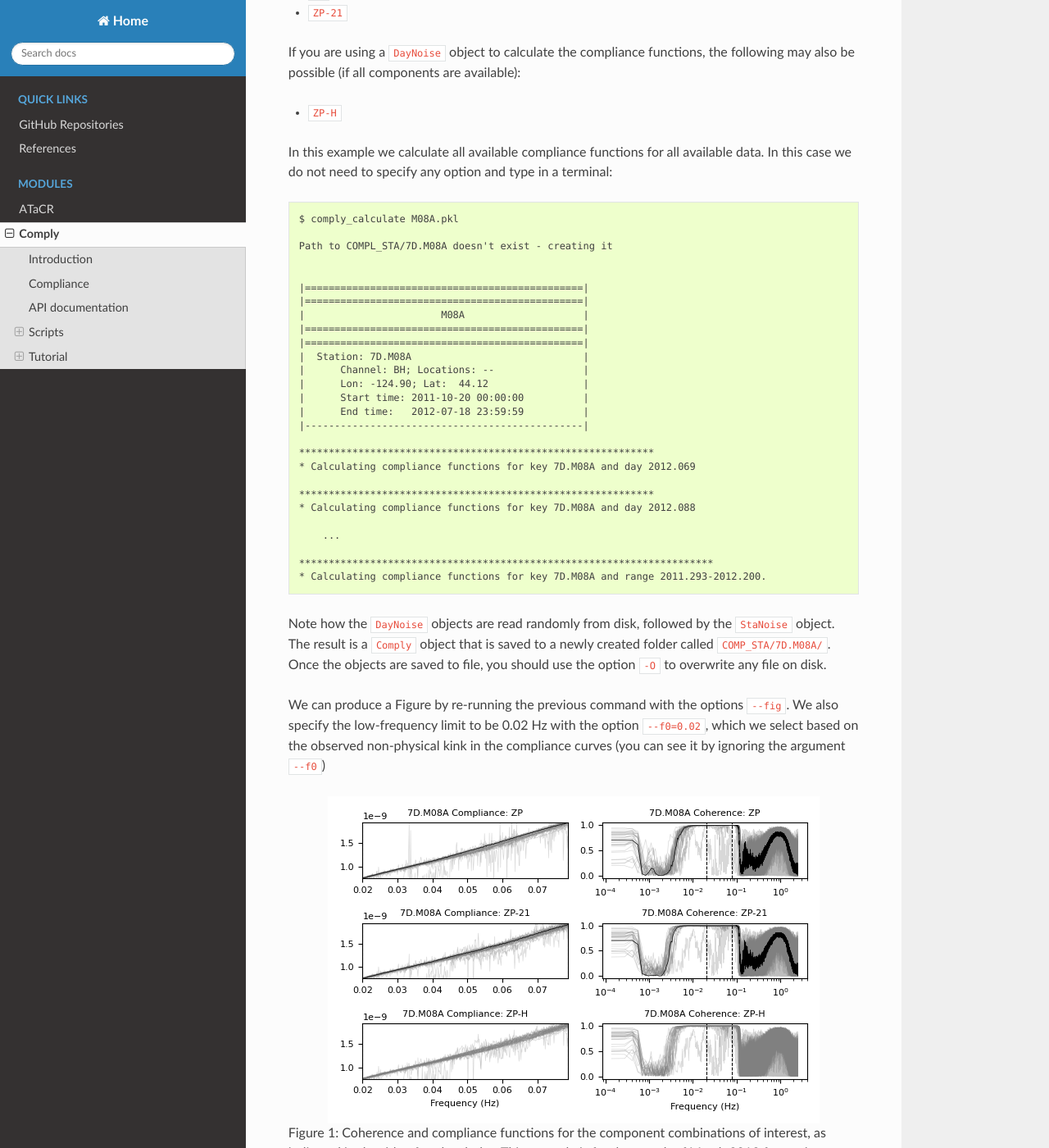
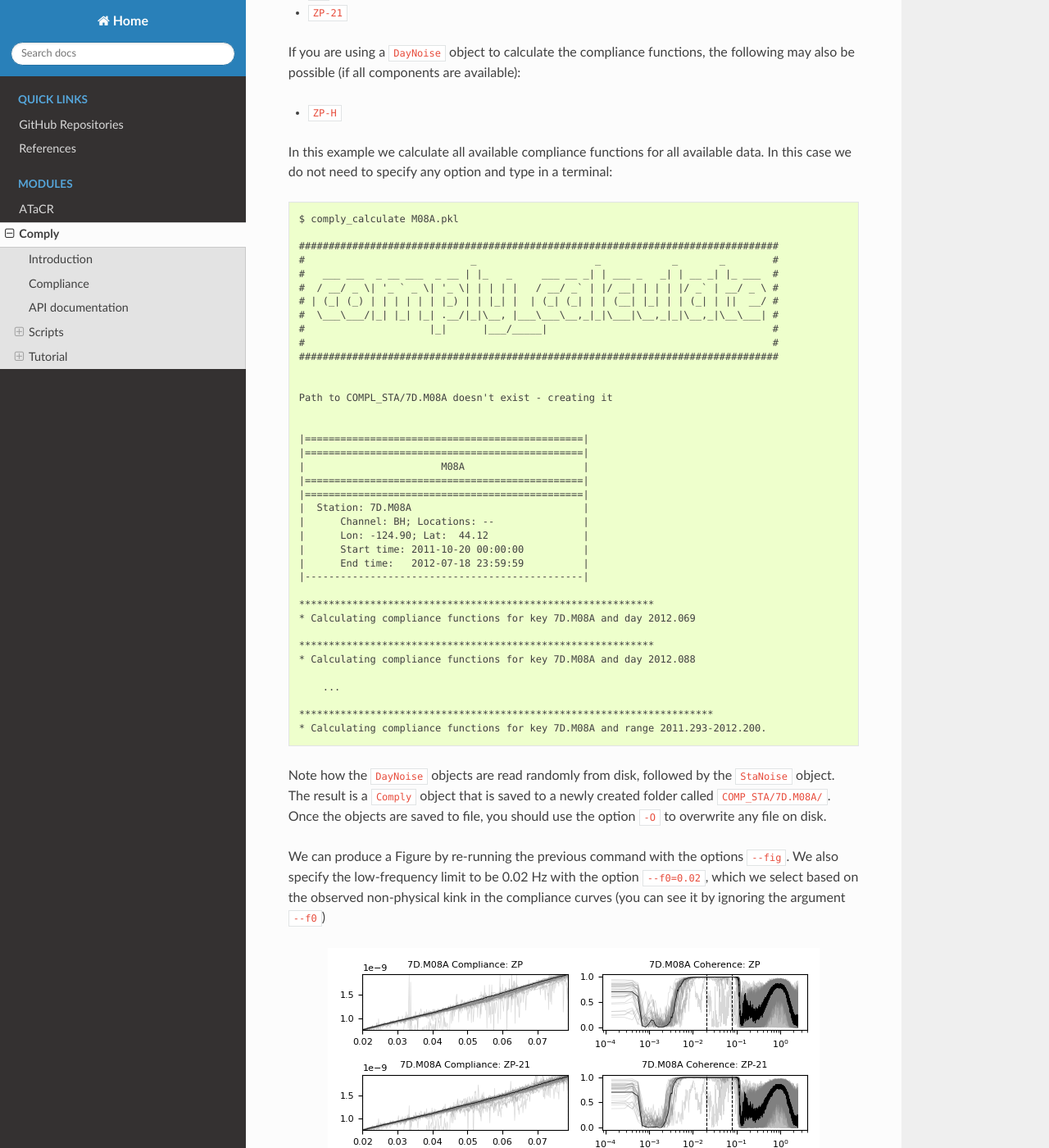
Before and after one commit to nfsi-canada/OBStools, a Sphinx documentation site: the page built from docs/comply.rst, in a window 1280 px wide and 1400 px high, scrolled down 3405 px. Shown: the whole window at 82% size. Built offline with Sphinx 7.4.7 and the Read the Docs theme 3.1.0, drawn with Linux system fonts in a browser that asks for light colours.

```diff
--- a/docs/comply.rst
+++ b/docs/comply.rst
@@ -189,6 +189,17 @@ In this case we do not need to specify any option and type in a terminal:
 
     $ comply_calculate M08A.pkl
 
+    #################################################################################
+    #                            _                    _            _       _        #
+    #   ___ ___  _ __ ___  _ __ | |_   _     ___ __ _| | ___ _   _| | __ _| |_ ___  #
+    #  / __/ _ \| '_ ` _ \| '_ \| | | | |   / __/ _` | |/ __| | | | |/ _` | __/ _ \ #
+    # | (_| (_) | | | | | | |_) | | |_| |  | (_| (_| | | (__| |_| | | (_| | ||  __/ #
+    #  \___\___/|_| |_| |_| .__/|_|\__, |___\___\__,_|_|\___|\__,_|_|\__,_|\__\___| #
+    #                     |_|      |___/_____|                                      #
+    #                                                                               #
+    #################################################################################
+
+
     Path to COMPL_STA/7D.M08A doesn't exist - creating it
 
 
```
